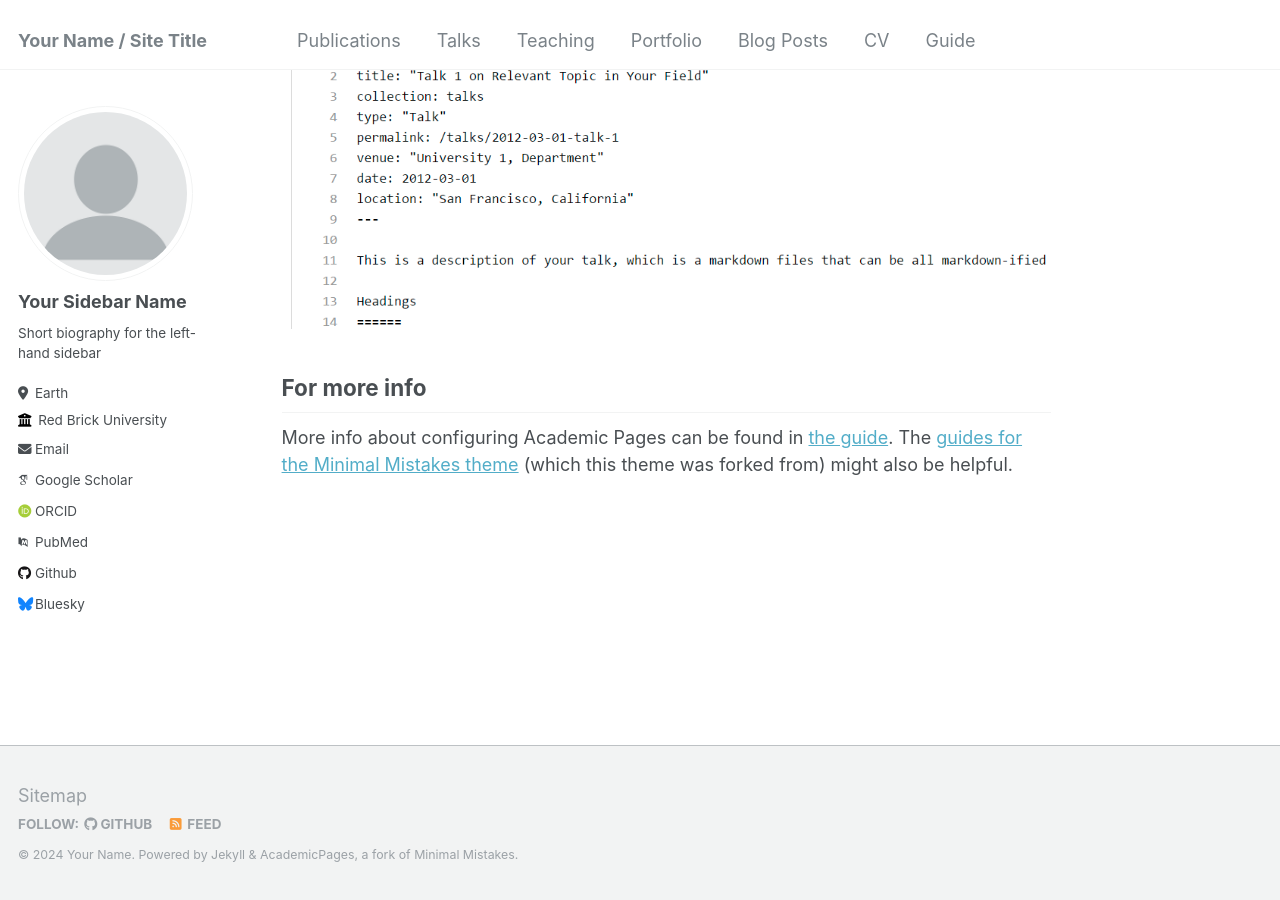
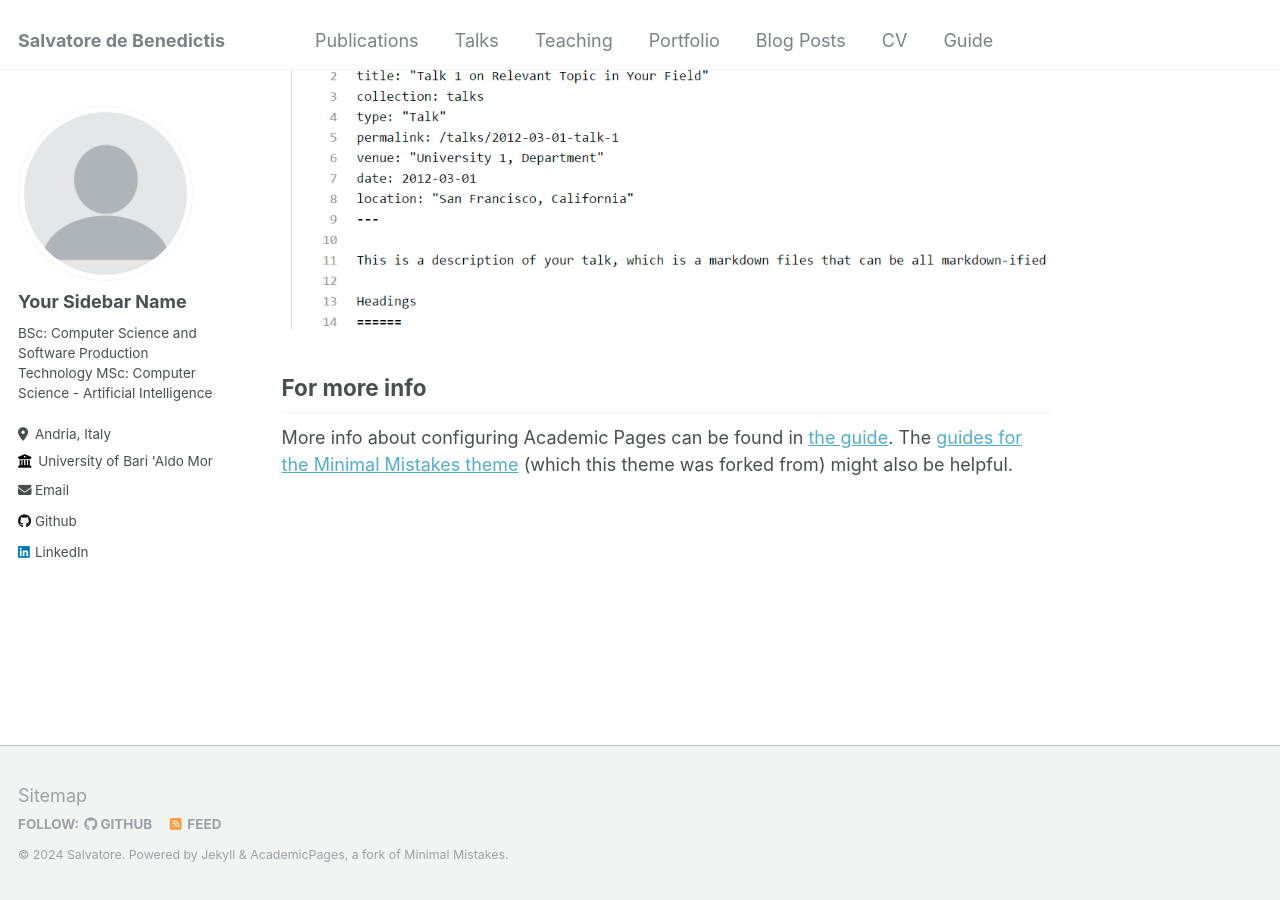
Before and after one commit to salvatoredebenedictis/salvatoredebenedictis.github.io, a Jekyll site: the page built from _pages/about.md, in a window 1280 px wide and 900 px high, scrolled down 2660 px. Built offline with Jekyll 4.4.1, drawn with Linux system fonts in a browser that asks for light colours; some web fonts are replaced.

Commit message:
Update personal information in _config.yml

```diff
--- a/_config.yml
+++ b/_config.yml
@@ -8,13 +8,13 @@
 
 # Basic Site Settings
 locale                   : "en-US"
-title                    : "Your Name / Site Title"
+title                    : "Salvatore de Benedictis"
 title_separator          : "-"
-name                     : &name "Your Name"
-description              : &description "personal description"
-url                      : https://academicpages.github.io # the base hostname & protocol for your site e.g. "https://mmistakes.github.io"
+name                     : &name "Salvatore"
+description              : &description "This is my personal website"
+url                      : https://salvatoredebenedictis.github.io/ # the base hostname & protocol for your site e.g. "https://mmistakes.github.io"
 baseurl                  : "" # the subpath of your site, e.g. "/blog"
-repository               : "academicpages/academicpages.github.io"
+repository               : "salvatoredebenedictis/salvatoredebenedictis.github.io"
 
 # Site Author - The following control what appear as part of the author content on the side bar.
 #               If a field is blank the icon and link will not appear, otherwise it will be shown.
@@ -24,31 +24,31 @@ author:
   avatar           : "profile.png"
   name             : "Your Sidebar Name"
   pronouns         : # example: "she/her"
-  bio              : "Short biography for the left-hand sidebar"
-  location         : "Earth"
-  employer         : "Red Brick University"
+  bio              : "BSc: Computer Science and Software Production Technology \n MSc: Computer Science - Artificial Intelligence"
+  location         : "Andria, Italy"
+  employer         : "University of Bari 'Aldo Moro'"
   uri              : # URL
-  email            : "none@example.org"
+  email            : "s.debenedictis00@gmail.com"
 
   # Academic websites
   arxiv            : # URL - Update with the correct link to your profile
-  googlescholar    : "https://scholar.google.com/citations?user=PS_CX0AAAAAJ"
+  googlescholar    :
   impactstory      : # URL
-  orcid            : "http://orcid.org/yourorcidurl"
+  orcid            :
   semantic         : # URL
-  pubmed           : "https://www.ncbi.nlm.nih.gov/pubmed/?term=john+snow"
+  pubmed           :
   researchgate     : # URL
 
   # Repositories and software development
   bitbucket        : # Username - Update with your username on the site
   codepen          : # Username
   dribbble         : # Username
-  github           : "academicpages"
+  github           : "salvatoredebenedictis"
   kaggle           : # Username
   stackoverflow    : # User number or user number and name (i.e., use "1" or "1/jeff-atwood")
 
   # Social media
-  bluesky          : "bsky.app" # Replace this with you Bluesky username
+  bluesky          : # Replace this with you Bluesky username
   facebook         : # Username
   flickr           : # Username
   foursquare       : # Username
@@ -57,7 +57,7 @@ author:
   keybase          : # Username
   instagram        : # Username
   lastfm           : # Username
-  linkedin         : # Username
+  linkedin         : "salvatore-de-benedictis" # Username
   mastodon         : # URL
   medium           : # URL
   pinterest        : # Username
```
